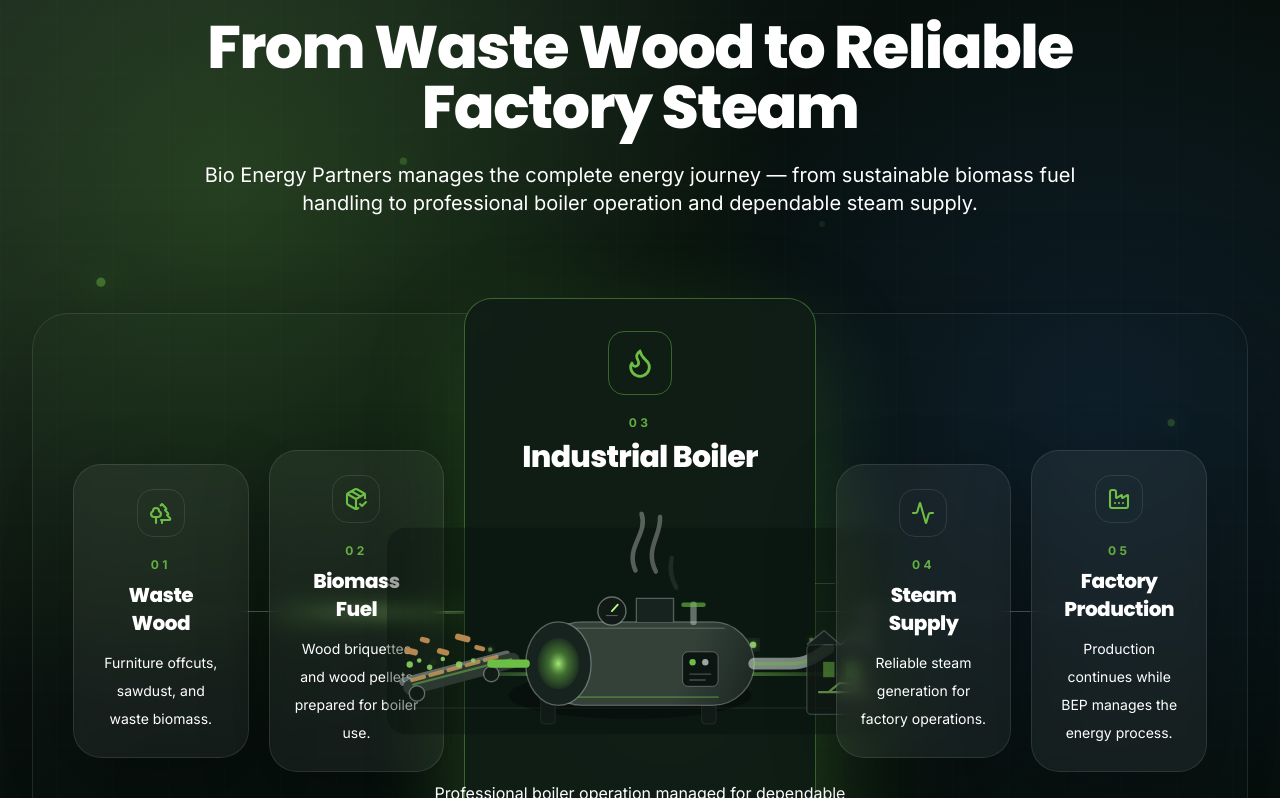
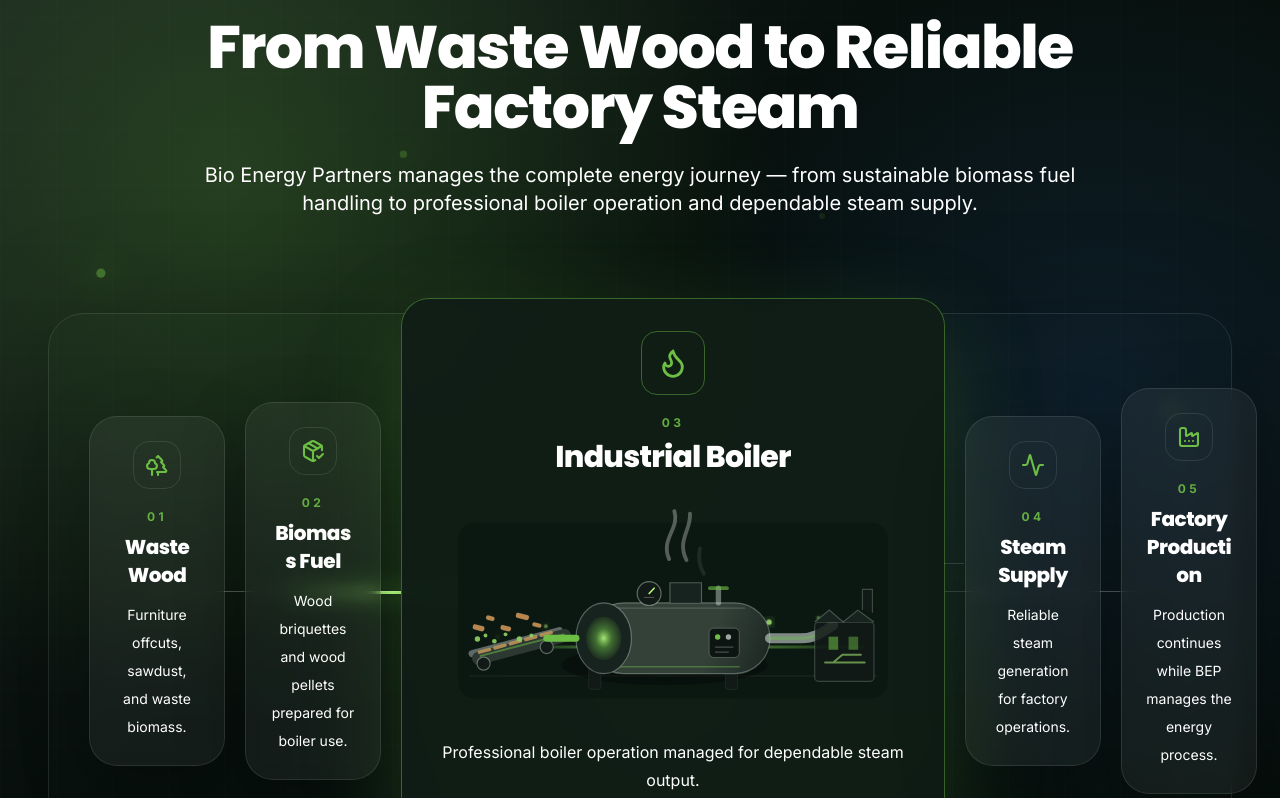
Before and after one commit to Pixiepinks/bio-energy-partners-website, a React (Vite) app: page / in a window 1280 px wide. Shown: the part 2209-3007 px from the top of the page. Built offline with nearby package versions, Linux system fonts and the light colour scheme.

Commit message:
Improve desktop boiler energy flow layout

```diff
--- a/src/sections/SustainableEnergyFlow.jsx
+++ b/src/sections/SustainableEnergyFlow.jsx
@@ -118,8 +118,10 @@
       transition={{ duration: 0.55, ease: 'easeOut' }}
       className={`relative z-10 flex w-full min-w-0 max-w-full gap-5 rounded-[1.75rem] border backdrop-blur lg:flex-col lg:items-center lg:text-center ${
         stage.featured
-          ? 'border-primary/45 bg-[#101e17]/95 p-7 shadow-[0_34px_100px_rgba(109,190,69,0.22)] lg:-mt-14 lg:min-h-[31rem] lg:scale-110 lg:p-8'
-          : 'border-white/10 bg-white/[0.055] p-5 shadow-[0_22px_70px_rgba(0,0,0,0.24)] lg:min-h-[18rem] lg:p-6'
+          ? 'border-primary/45 bg-[#101e17]/95 p-7 shadow-[0_34px_100px_rgba(109,190,69,0.22)] lg:-mt-14 lg:min-h-[31rem] lg:p-8 xl:px-10'
+          : `border-white/10 bg-white/[0.055] p-5 shadow-[0_22px_70px_rgba(0,0,0,0.24)] lg:min-h-[18rem] lg:p-5 xl:p-6 ${
+              index < 2 ? 'lg:-translate-x-3 xl:-translate-x-6 2xl:-translate-x-8' : 'lg:translate-x-3 xl:translate-x-6 2xl:translate-x-8'
+            }`
       }`}
     >
       <div className={`flex shrink-0 items-center justify-center rounded-2xl border ${stage.featured ? 'h-16 w-16 border-primary/45 bg-primary/18 text-primary' : 'h-12 w-12 border-white/10 bg-white/8 text-primary'}`}>
@@ -128,7 +130,7 @@
       <div className="min-w-0 flex-1">
         <p className="text-xs font-bold uppercase tracking-[0.28em] text-primary/90">{stage.label}</p>
         <h3 className={`mt-2 [overflow-wrap:anywhere] font-extrabold tracking-tight text-white ${stage.featured ? 'text-3xl' : 'text-xl'}`}>{stage.title}</h3>
-        {stage.featured && <IndustrialBoilerIllustration className="mt-5 max-w-full overflow-hidden lg:-mx-12 lg:min-w-[34rem] lg:overflow-visible" />}
+        {stage.featured && <IndustrialBoilerIllustration className="mt-5 max-w-full overflow-hidden lg:mx-auto lg:w-full lg:min-w-0 lg:overflow-visible" />}
         <p className={`mt-3 break-words leading-7 text-white/68 ${stage.featured ? 'text-base' : 'text-sm'}`}>{stage.description}</p>
       </div>
       {index < flowStages.length - 1 && <span aria-hidden="true" className="absolute -bottom-8 left-[31px] h-8 w-px bg-white/15 lg:-right-5 lg:left-auto lg:top-1/2 lg:h-px lg:w-5" />}
@@ -146,7 +148,7 @@
       <div aria-hidden="true" className="absolute inset-x-0 top-0 h-px bg-gradient-to-r from-transparent via-primary/70 to-transparent" />
       <FloatingParticles reduceMotion={reduceMotion} />
 
-      <Container className="relative z-10 max-md:px-5">
+      <Container className="relative z-10 max-md:px-5 lg:max-w-none xl:px-12 2xl:px-16">
         <motion.div
           initial={{ opacity: 0, y: reduceMotion ? 0 : 18 }}
           whileInView={{ opacity: 1, y: 0 }}
@@ -166,7 +168,7 @@
             whileInView="visible"
             viewport={{ once: true, amount: 0.18 }}
             variants={{ hidden: {}, visible: { transition: { staggerChildren: reduceMotion ? 0 : 0.16 } } }}
-            className="grid w-full min-w-0 max-w-full grid-cols-1 gap-8 lg:grid-cols-[0.9fr_0.9fr_1.8fr_0.9fr_0.9fr] lg:items-center lg:gap-5"
+            className="grid w-full min-w-0 max-w-full grid-cols-1 gap-8 lg:grid-cols-[minmax(8rem,0.62fr)_minmax(8rem,0.62fr)_minmax(28rem,2.8fr)_minmax(8rem,0.62fr)_minmax(8rem,0.62fr)] lg:items-center lg:gap-4 xl:grid-cols-[minmax(8.5rem,0.62fr)_minmax(8.5rem,0.62fr)_minmax(34rem,2.8fr)_minmax(8.5rem,0.62fr)_minmax(8.5rem,0.62fr)] xl:gap-5"
           >
             {flowStages.map((stage, index) => (
               <FlowStage key={stage.title} stage={stage} index={index} reduceMotion={reduceMotion} />
```
